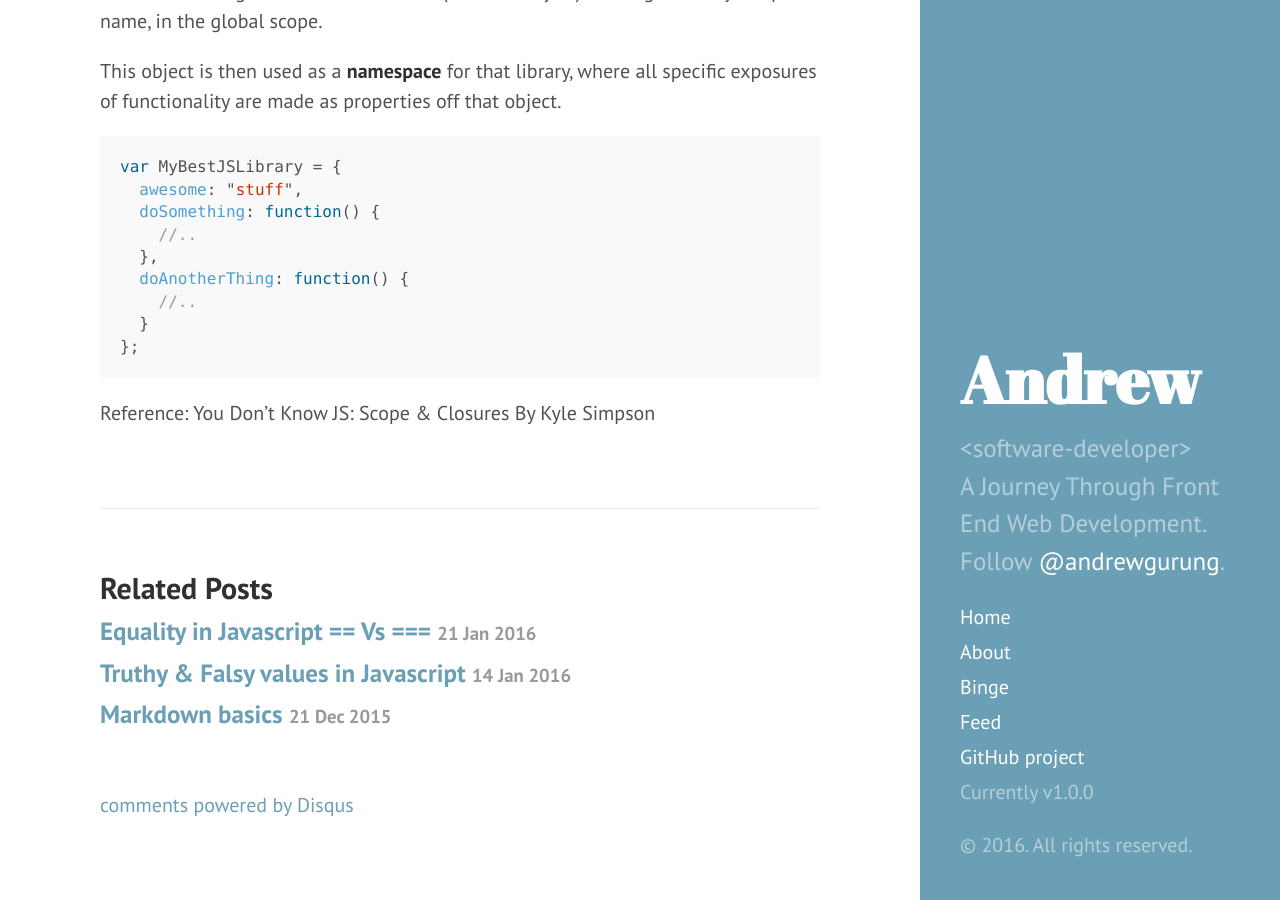
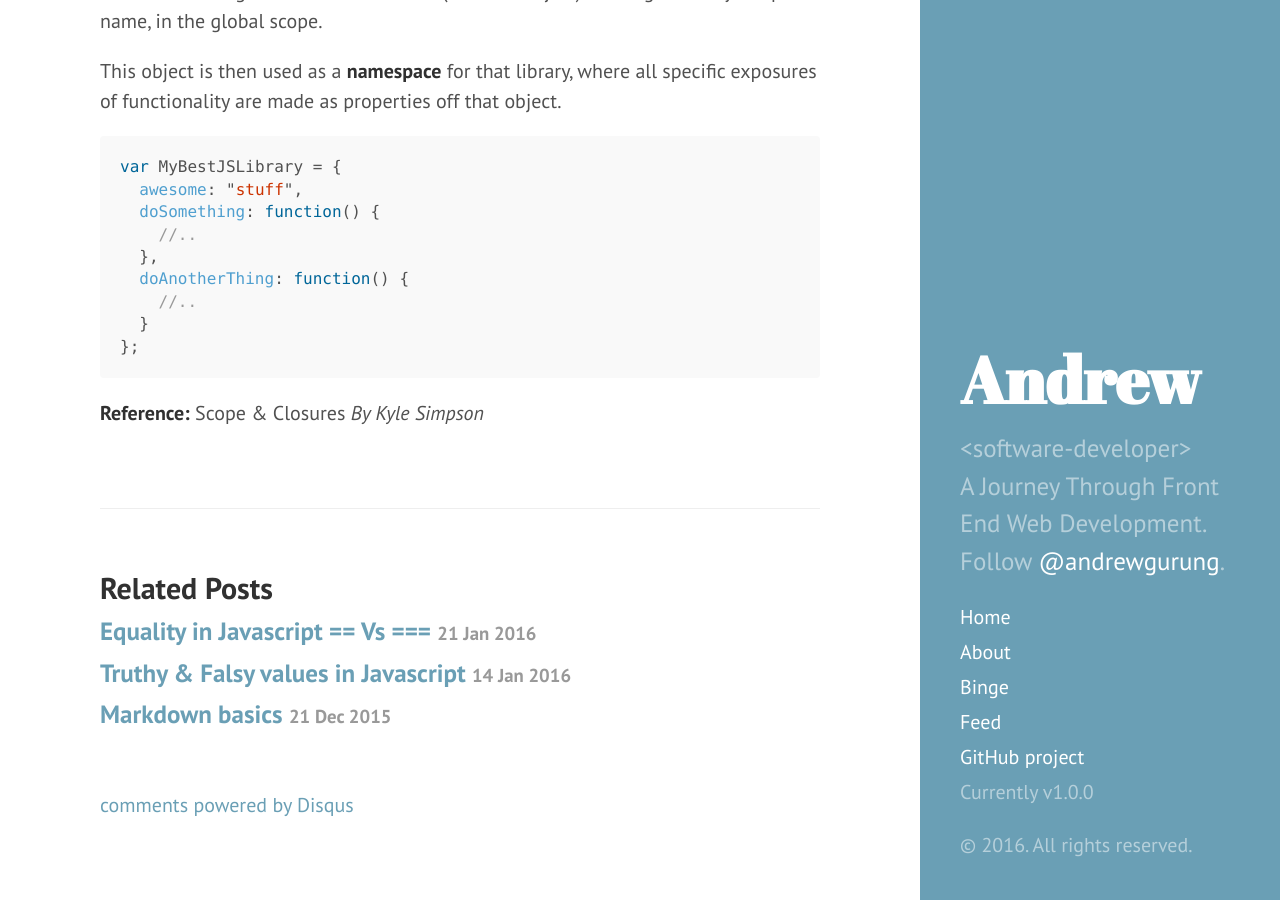
Before and after one commit to andrewgurung/andrewgurung.github.io, a Jekyll site: the page built from _posts/2016-02-01-hiding-in-plain-scope.md, in a window 1280 px wide and 900 px high, scrolled down 1317 px. Built offline with Jekyll 4.4.1, drawn with Linux system fonts in a browser that asks for light colours; comment, search, counter and statistics services are not loaded.

Commit message:
Update 2016-02-01-hiding-in-plain-scope.md

````diff
--- a/_posts/2016-02-01-hiding-in-plain-scope.md
+++ b/_posts/2016-02-01-hiding-in-plain-scope.md
@@ -61,4 +61,4 @@ var MyBestJSLibrary = {
 };
 ```
 
-Reference: You Don't Know JS: Scope & Closures By Kyle Simpson
+**Reference:**  Scope & Closures *By Kyle Simpson*
````
